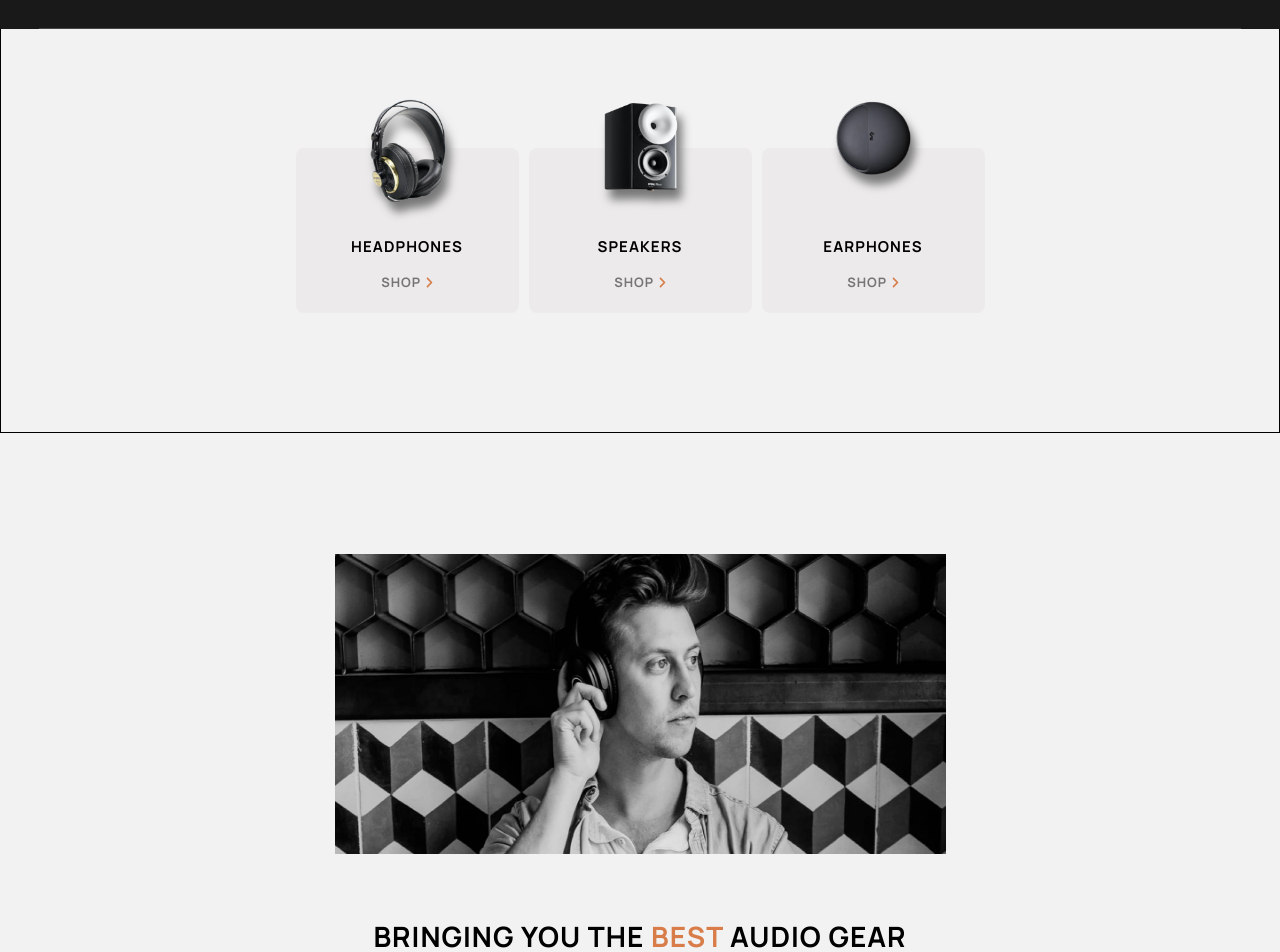
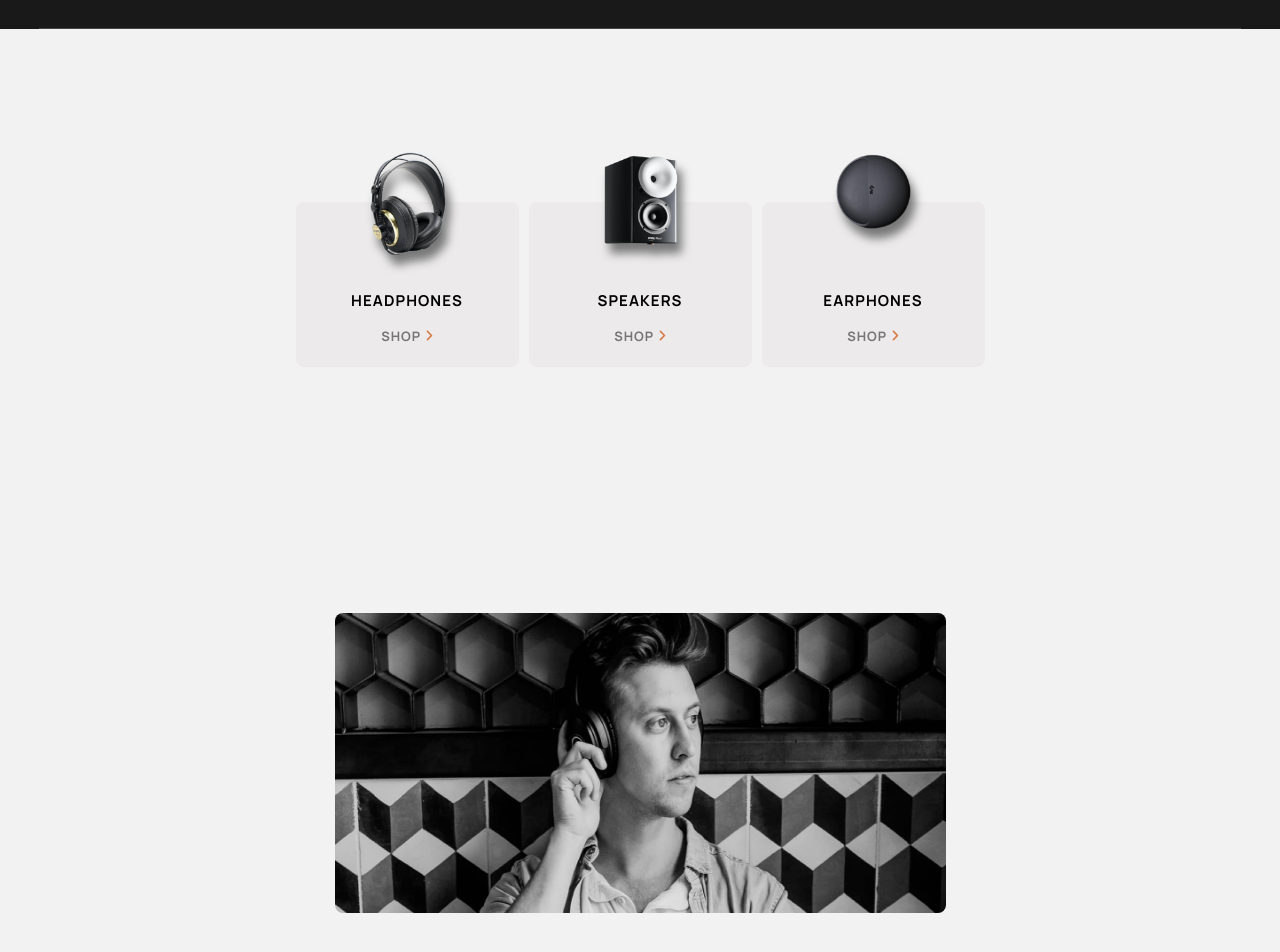
Before and after one commit to TeonaZav/audiophile-e-commerce, a React (Create React App) app: page /#/speakers in a window 1280 px wide. Shown: the part 60-1012 px from the top of the page. Built offline with nearby package versions, Linux system fonts and the light colour scheme.

Commit message:
style: fix styles

```diff
--- a/src/components/About.jsx
+++ b/src/components/About.jsx
@@ -30,7 +30,7 @@ function About(props) {
 }
 const Wrapper = styled.div`
   width: 100vw;
-  height: 93.8rem;
+  height: 81.8rem;
   background-color: #f2f2f2;
   text-align: center;
   display: flex;
@@ -39,10 +39,12 @@ const Wrapper = styled.div`
   align-items: center;
   .main-img {
     width: 32.7rem;
-    height: 30rem;
+    min-height: 30rem;
   }
   .main-img img {
     max-width: 100%;
+    height: 100%;
+    border-radius: 0.8rem;
   }
   .about-ct {
     height: 100%;
@@ -83,23 +85,26 @@ const Wrapper = styled.div`
     color: #d87d4a;
   }
   @media (min-width: 48em) {
-    height: 82.5rem;
-
+    height: 72.9rem;
     .about-ct {
       gap: 6.3rem;
     }
     .main-img {
+      width: calc(100% - 7.8rem);
+      height: 30rem;
+    }
+    .main-img img {
       content: url(${require(`../assets/shared/tablet/image-best-gear.jpg`)}) !important;
-    }
-    .main-img {
-      width: calc(100% - 7.8rem);
+      width: 100%;
+      height: 100%;
+      border-radius: 0.8rem;
     }
     .about-text-box {
       width: 57.3rem;
     }
   }
   @media (min-width: 90em) {
-    height: 98.8rem;
+    min-height: 78.8rem;
     flex-direction: row;
     .about-ct {
       flex-direction: row-reverse;
@@ -107,14 +112,17 @@ const Wrapper = styled.div`
       min-width: 111rem;
       justify-content: space-between;
     }
-
-    .main-img {
-      content: url(${require(`../assets/shared/desktop/image-best-gear.jpg`)}) !important;
-    }
     .main-img {
       width: 54rem;
       height: 58.8rem;
     }
+    .main-img img {
+      content: url(${require(`../assets/shared/desktop/image-best-gear.jpg`)}) !important;
+      border-radius: 0.8rem;
+      height: 100%;
+      width: 100%;
+    }
+
     .about-text-box {
       width: 44.5rem;
       text-align: left;
--- a/src/components/Hero.jsx
+++ b/src/components/Hero.jsx
@@ -91,6 +91,7 @@ const Wrapper = styled.div`
   }
   @media (min-width: 48em) {
     height: 64rem;
+
     background-image: url(${require(`.././assets/home/tablet/image-header.jpg`)});
     .hero-text-box {
       width: 39.6rem;
--- a/src/components/HompageProducts.jsx
+++ b/src/components/HompageProducts.jsx
@@ -170,6 +170,7 @@ const Wrapper = styled.section`
   }
   .hompage-product2-ct {
     height: 32rem;
+    margin-bottom: 9.6rem;
     background: url(${require("../assets/home/mobile/image-speaker-zx7.jpg")});
     background-repeat: no-repeat;
     background-position: center center;
@@ -219,6 +220,7 @@ const Wrapper = styled.section`
     }
   }
   @media (min-width: 48em) {
+    margin-bottom: 9.6rem;
     .container {
       width: calc(100vw - 8rem);
     }
@@ -274,6 +276,8 @@ const Wrapper = styled.section`
     }
   }
   @media (min-width: 90em) {
+    height: 129.6rem;
+    margin-bottom: 11.8rem;
     .container {
       width: 111rem;
     }
--- a/src/components/sharedComponents/CategoryItems.jsx
+++ b/src/components/sharedComponents/CategoryItems.jsx
@@ -46,12 +46,14 @@ function CategoryItems(props) {
 }
 const Wrapper = styled.section`
   width: 100vw;
-  height: 84.1rem;
+  height: 72.3rem;
   display: flex;
   flex-direction: column;
-  justify-content: center;
+  justify-content: flex-end;
   align-items: center;
   background-color: #f2f2f2;
+  margin-bottom: 9.6rem;
+  margin-top: 9.6rem;
   .category-list {
     display: flex;
     flex-direction: column;
@@ -72,8 +74,7 @@ const Wrapper = styled.section`
     text-decoration: none;
     &:hover,
     &:active {
-      transition: all 0.2s;
-      transform: scale(1.03);
+      transition: all 0.3s;
     }
     &:hover .btn-shop,
     &:active .btn-shop {
@@ -120,9 +121,9 @@ const Wrapper = styled.section`
     margin-bottom: 2.2rem;
   }
   @media (min-width: 48em) {
-    height: 40.5rem;
+    height: 32rem;
     flex-direction: row;
-    border: 1px solid black;
+    justify-content: center;
     .category-list {
       flex-direction: row;
       gap: 1rem;
@@ -132,9 +133,10 @@ const Wrapper = styled.section`
     }
   }
   @media (min-width: 90em) {
-    height: 57.2rem;
+    height: 31.3rem;
     flex-direction: row;
-    border: 1px solid black;
+    margin-bottom: 11.8rem;
+    margin-top: 11.8rem;
     .category-list {
       gap: 3rem;
     }
--- a/src/components/sharedComponents/Footer.jsx
+++ b/src/components/sharedComponents/Footer.jsx
@@ -153,6 +153,7 @@ const Wrapper = styled.footer`
     cursor: pointer;
     &:hover {
       color: #d87d4a;
+      transition: all 0.3s;
     }
   }
   .text-icons-ct {
@@ -167,6 +168,9 @@ const Wrapper = styled.footer`
     gap: 4.8rem;
   }
   @media (min-width: 48em) {
+    .footer {
+      height: 40rem;
+    }
     .logo-nav-container {
       align-items: flex-start;
     }
@@ -202,6 +206,9 @@ const Wrapper = styled.footer`
   }
 
   @media (min-width: 90em) {
+    .footer {
+      height: 36.5rem;
+    }
     .logo-nav-container {
       width: 100%;
       flex-direction: row;
```
